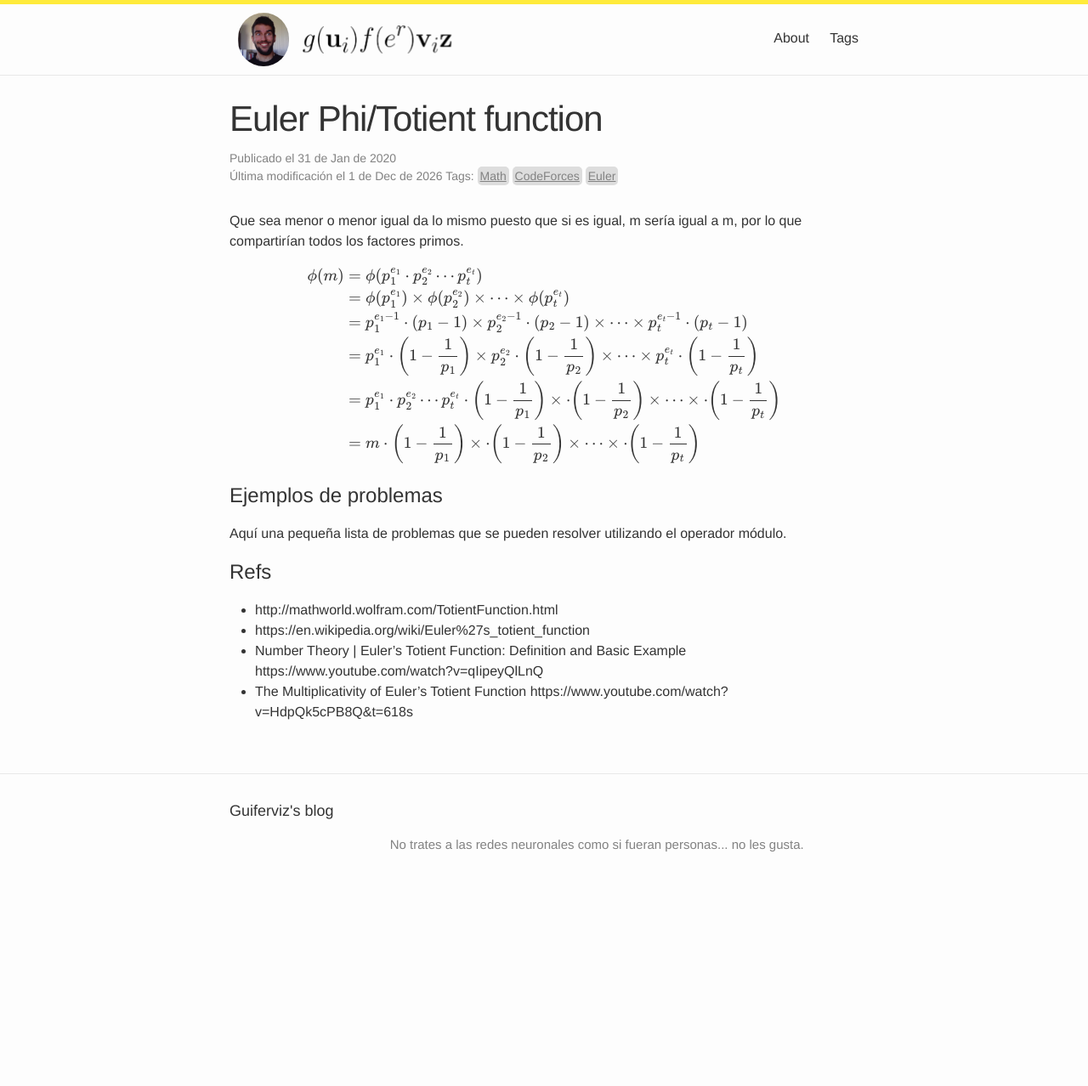
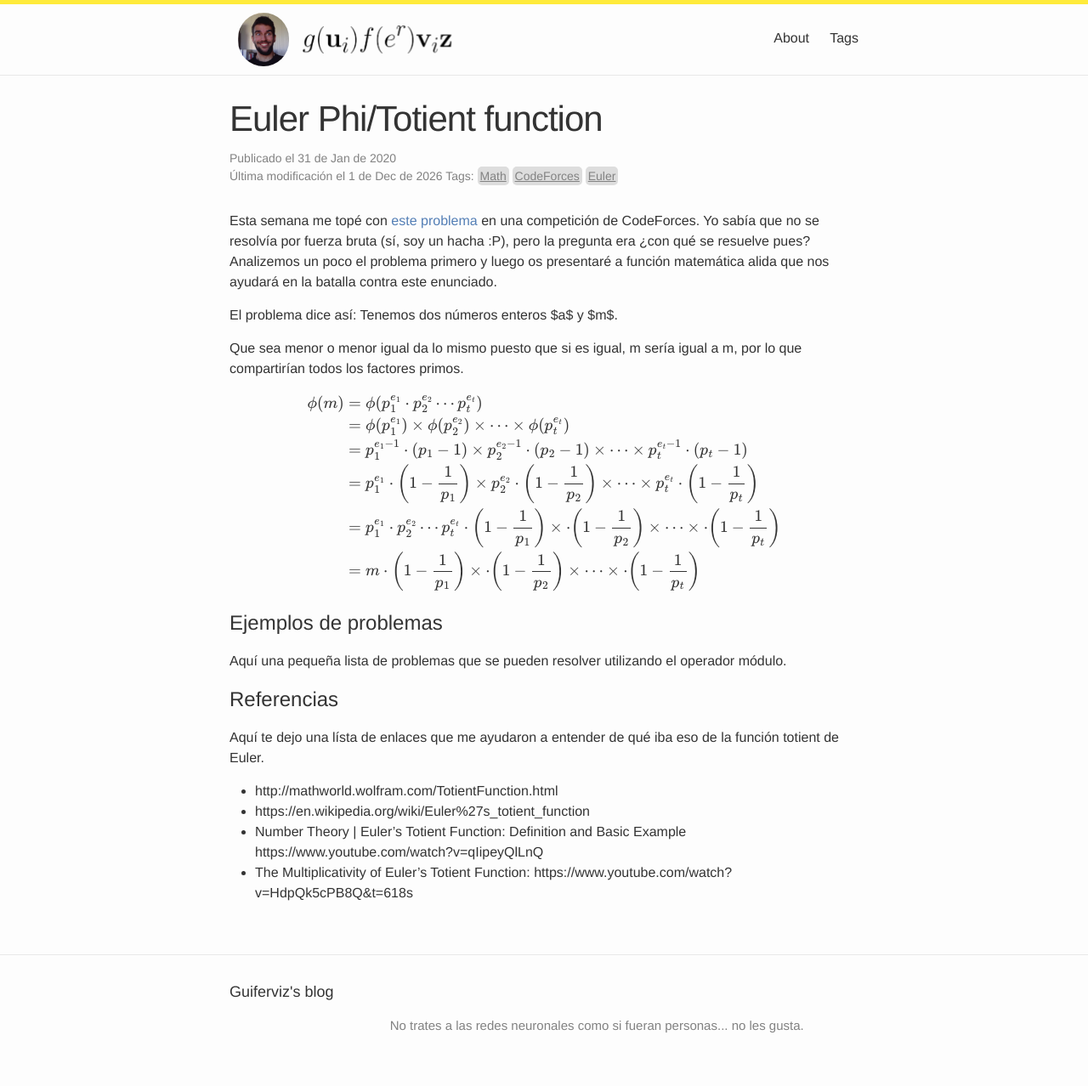
Before and after one commit to guiferviz/guiferviz.github.io, a Jekyll site: the page built from _posts/2020-01-31-euler-phi-function.md, in a window 1280 px wide. Shown: the whole page at 85% size. Built offline with Jekyll 4.4.1, drawn with Linux system fonts in a browser that asks for light colours; formulas are drawn with MathJax 3; comment, search, counter and statistics services are not loaded; before the commit the page ends 1065 px from its top, so only the background shows below that.

Commit message:
Renaming post Euler Phi function.

```diff
--- a/_posts/2020-01-27-euler-phi-function.md
+++ b/_posts/2020-01-31-euler-phi-function.md
@@ -9,6 +9,19 @@ tags: [Math, CodeForces, Euler]
 mathjax: true
 comments: true
 ---
+
+Esta semana me topé con
+[este problema](https://codeforces.com/contest/1295/problem/D)
+en una competición de CodeForces.
+Yo sabía que no se resolvía por fuerza bruta (sí, soy un hacha :P), pero la
+pregunta era ¿con qué se resuelve pues?
+Analizemos un poco el problema primero y luego os presentaré a función
+matemática alida que nos ayudará en la batalla contra este enunciado.
+
+El problema dice así:
+    Tenemos dos números enteros $a$ y $m$.
+
+
 
 Que sea menor o menor igual da lo mismo puesto que si es igual, m sería igual
 a m, por lo que compartirían todos los factores primos.
@@ -25,17 +38,21 @@ $$
 \end{aligned}
 $$
 
+
 # Ejemplos de problemas
 
 Aquí una pequeña lista de problemas que se pueden resolver utilizando el
 operador módulo.
 
 
-# Refs
+# Referencias
+
+Aquí te dejo una lísta de enlaces que me ayudaron a entender de qué iba eso de
+la función totient de Euler.
 
 * http://mathworld.wolfram.com/TotientFunction.html
 * https://en.wikipedia.org/wiki/Euler%27s_totient_function
 * Number Theory | Euler's Totient Function: Definition and Basic Example
 https://www.youtube.com/watch?v=qIipeyQlLnQ
-* The Multiplicativity of Euler's Totient Function
+* The Multiplicativity of Euler's Totient Function:
 https://www.youtube.com/watch?v=HdpQk5cPB8Q&t=618s
```
Also changed, not shown: _posts/2020-01-25-week-05.md (+3 -1 lines).
